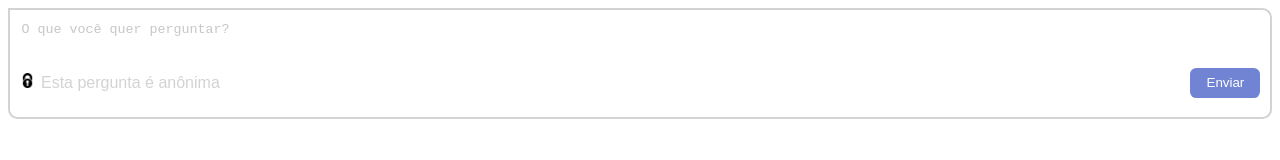
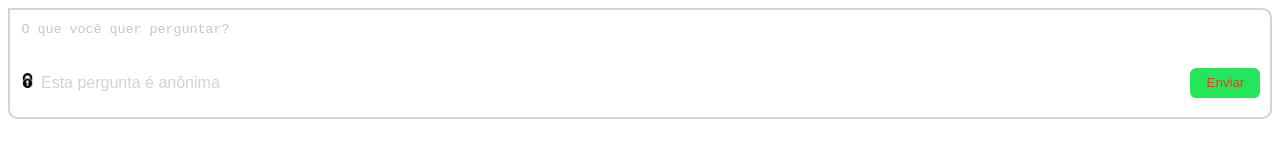
Before and after one commit to henriquerocharafael/form-frontend, a plain HTML site: page index.html in a window 1280 px wide. In both pictures the pointer is over the button "Enviar". Drawn offline with Linux system fonts and the light colour scheme.

Commit message:
added hover to button

```diff
--- a/style.css
+++ b/style.css
@@ -42,3 +42,9 @@ button {
   color: white;
   border-radius: 0.4rem;
 }
+
+button:hover {
+  background: #23E65B;
+  color: #E63E23;
+  cursor: pointer;
+}
```
